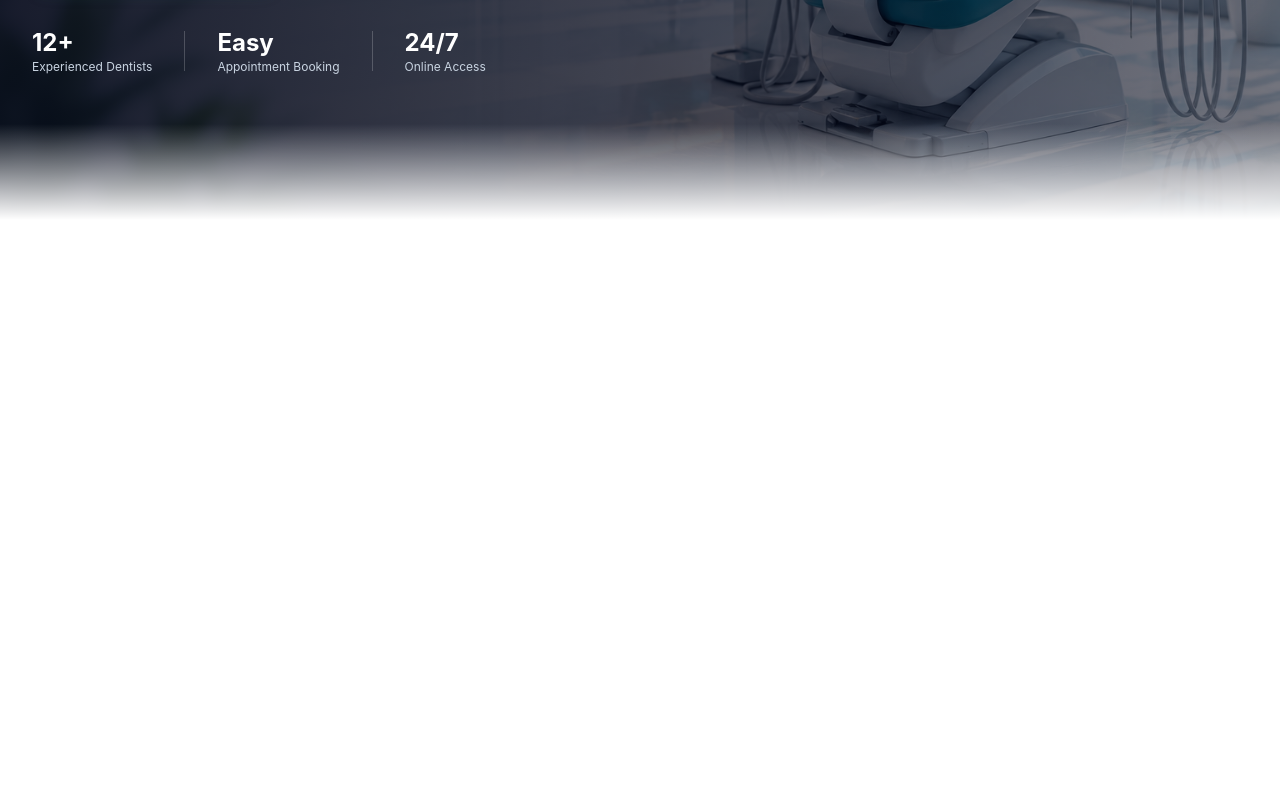
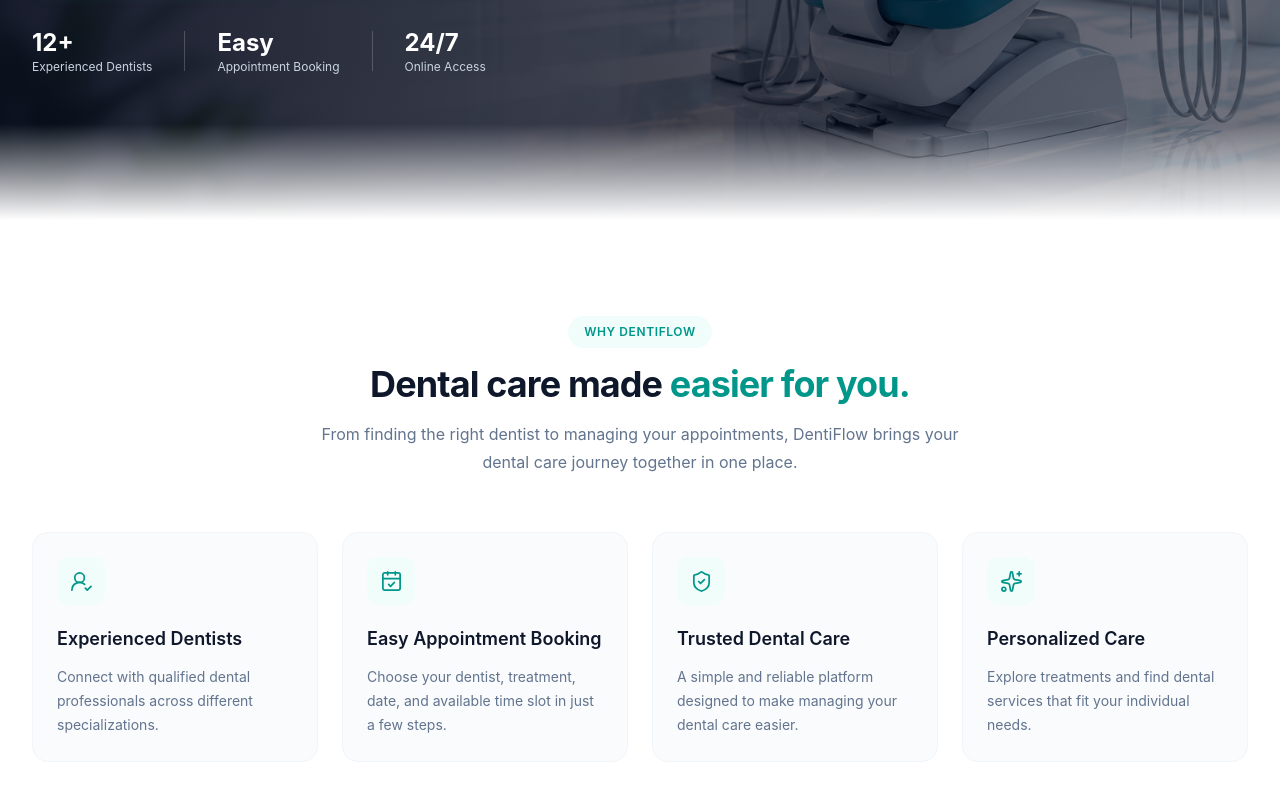
Before and after one commit to kr1shnnna/denti_flow, a React app in the folder frontend/: page / in a window 1280 px wide. Shown: the part 580-1380 px from the top of the page. Before the commit the page ends 800 px from the top, so only its background shows below. Built offline with nearby package versions, Linux system fonts and the light colour scheme; the HTML template or start-up script is replaced by a standard one.

Commit message:
why choose section

```diff
--- /dev/null
+++ b/frontend/src/components/WhyChoose.jsx
@@ -0,0 +1,90 @@
+
+import {
+  ShieldCheck,
+  CalendarCheck,
+  UserRoundCheck,
+  Sparkles,
+} from "lucide-react";
+
+function WhyChoose() {
+  const features = [
+    {
+      icon: UserRoundCheck,
+      title: "Experienced Dentists",
+      description:
+        "Connect with qualified dental professionals across different specializations.",
+    },
+    {
+      icon: CalendarCheck,
+      title: "Easy Appointment Booking",
+      description:
+        "Choose your dentist, treatment, date, and available time slot in just a few steps.",
+    },
+    {
+      icon: ShieldCheck,
+      title: "Trusted Dental Care",
+      description:
+        "A simple and reliable platform designed to make managing your dental care easier.",
+    },
+    {
+      icon: Sparkles,
+      title: "Personalized Care",
+      description:
+        "Explore treatments and find dental services that fit your individual needs.",
+    },
+  ];
+
+  return (
+    <section className="bg-white px-6 py-20 sm:py-24 lg:px-8">
+      <div className="mx-auto max-w-7xl">
+        {/* Section Header */}
+        <div className="mx-auto max-w-2xl text-center">
+          <span className="inline-flex items-center rounded-full bg-teal-50 px-4 py-2 text-xs font-semibold uppercase tracking-wider text-teal-600">
+            Why DentiFlow
+          </span>
+
+          <h2 className="mt-4 text-3xl font-bold tracking-tight text-slate-900 sm:text-4xl">
+            Dental care made
+            <span className="text-teal-600"> easier for you.</span>
+          </h2>
+
+          <p className="mt-4 text-base leading-7 text-slate-500">
+            From finding the right dentist to managing your
+            appointments, DentiFlow brings your dental care
+            journey together in one place.
+          </p>
+        </div>
+
+        {/* Feature Cards */}
+        <div className="mt-14 grid gap-6 sm:grid-cols-2 lg:grid-cols-4">
+          {features.map((feature) => {
+            const Icon = feature.icon;
+
+            return (
+              <div
+                key={feature.title}
+                className="group rounded-2xl border border-slate-100 bg-slate-50/70 p-6 transition duration-300 hover:-translate-y-1 hover:border-teal-100 hover:bg-white hover:shadow-lg hover:shadow-slate-200/50"
+              >
+                {/* Icon */}
+                <div className="flex h-12 w-12 items-center justify-center rounded-xl bg-teal-50 text-teal-600 transition group-hover:bg-teal-600 group-hover:text-white">
+                  <Icon size={23} strokeWidth={1.8} />
+                </div>
+
+                {/* Content */}
+                <h3 className="mt-5 text-lg font-semibold text-slate-900">
+                  {feature.title}
+                </h3>
+
+                <p className="mt-3 text-sm leading-6 text-slate-500">
+                  {feature.description}
+                </p>
+              </div>
+            );
+          })}
+        </div>
+      </div>
+    </section>
+  );
+}
+
+export default WhyChoose;
--- a/frontend/src/pages/Home.jsx
+++ b/frontend/src/pages/Home.jsx
@@ -1,12 +1,16 @@
 
 import Navbar from "../components/Navbar";
 import Hero from "../components/Hero";
+import WhyChoose from "../components/WhyChoose";
 
 function Home() {
   return (
     <main>
       <Navbar />
+
       <Hero />
+
+      <WhyChoose />
     </main>
   );
 }
```
